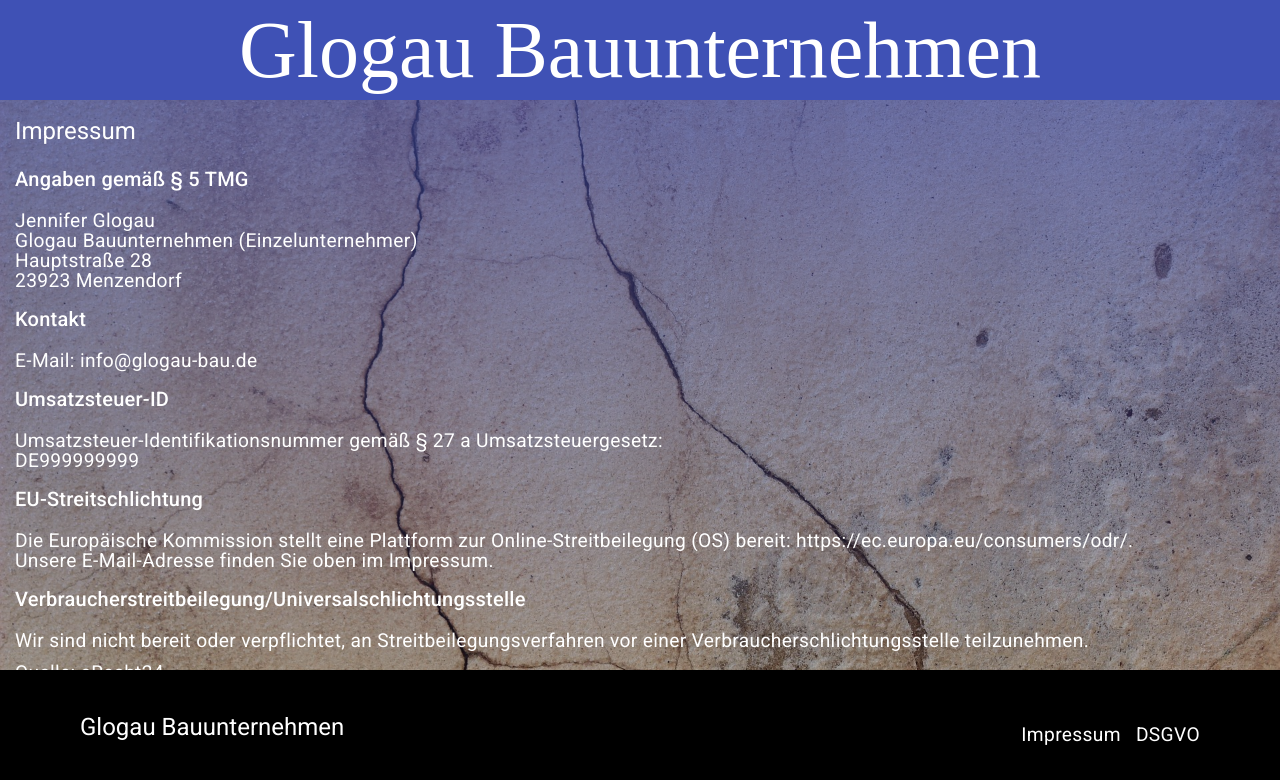
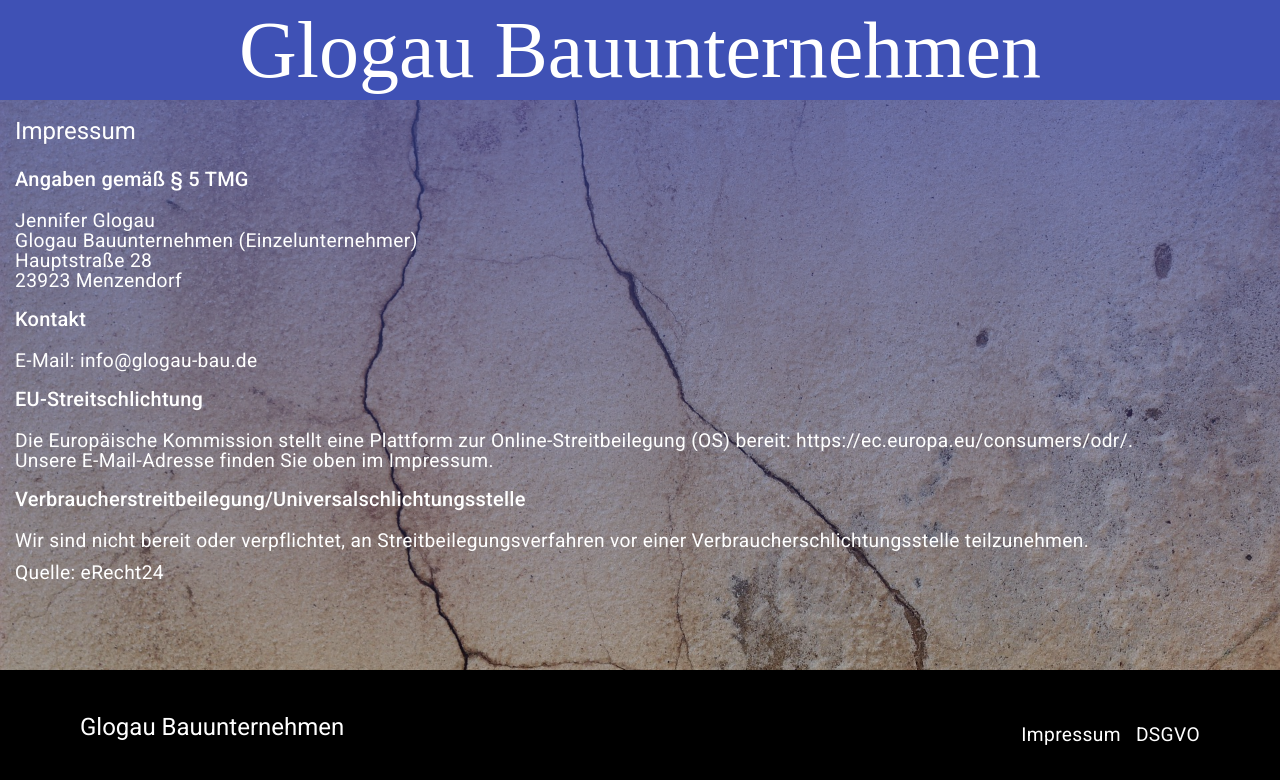
Before and after one commit to KayBeckmann/glogau, an Angular app: page /impressum in a window 1280 px wide. Shown: the top 780 px of the page. Built offline with nearby package versions, Linux system fonts and the light colour scheme; a web font is replaced by a local one.

Commit message:
Daten angepasst

```diff
--- a/src/app/dsgvo/dsgvo.component.html
+++ b/src/app/dsgvo/dsgvo.component.html
@@ -112,15 +112,12 @@
     ist:
   </p>
   <p>
-    Beispielfirma<br />
-    Musterweg 10<br />
-    90210 Musterstadt
+    Glogau Bauunternehmen<br />
+    Hauptstraße 28<br />
+    29323 Menzendorf
   </p>
 
-  <p>
-    Telefon: +49 (0) 123 44 55 66<br />
-    E-Mail: info&#64;beispielfirma.de
-  </p>
+  <p>E-Mail: info&#64;glogau-bau.de</p>
   <p>
     Verantwortliche Stelle ist die nat&uuml;rliche oder juristische Person, die
     allein oder gemeinsam mit anderen &uuml;ber die Zwecke und Mittel der
--- a/src/app/impressum/impressum.component.html
+++ b/src/app/impressum/impressum.component.html
@@ -10,14 +10,14 @@
   </p>
 
   <h2>Kontakt</h2>
-  <p>E-Mail: info&#64;glogau-bau.de</p>
+  <p>E-Mail: <a href="mailto:info@glogau-bau.de">info&#64;glogau-bau.de</a></p>
 
-  <h2>Umsatzsteuer-ID</h2>
-  <p>
-    Umsatzsteuer-Identifikationsnummer gem&auml;&szlig; &sect; 27 a
-    Umsatzsteuergesetz:<br />
-    DE999999999
-  </p>
+  <!-- <h2>Umsatzsteuer-ID</h2> -->
+  <!-- <p> -->
+  <!-- Umsatzsteuer-Identifikationsnummer gem&auml;&szlig; &sect; 27 a -->
+  <!-- Umsatzsteuergesetz:<br /> -->
+  <!-- DE999999999 -->
+  <!-- </p> -->
 
   <h2>EU-Streitschlichtung</h2>
   <p>
```
